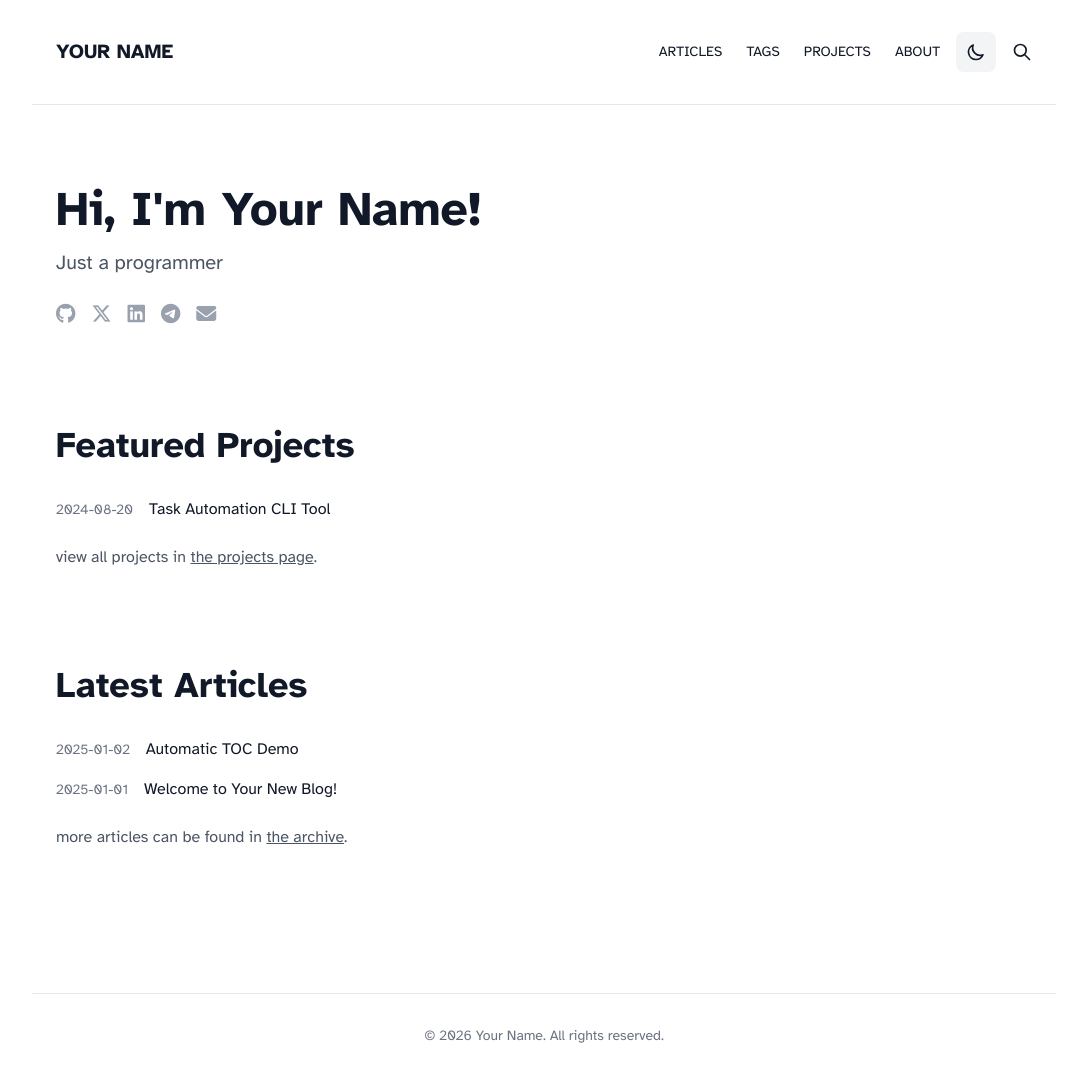
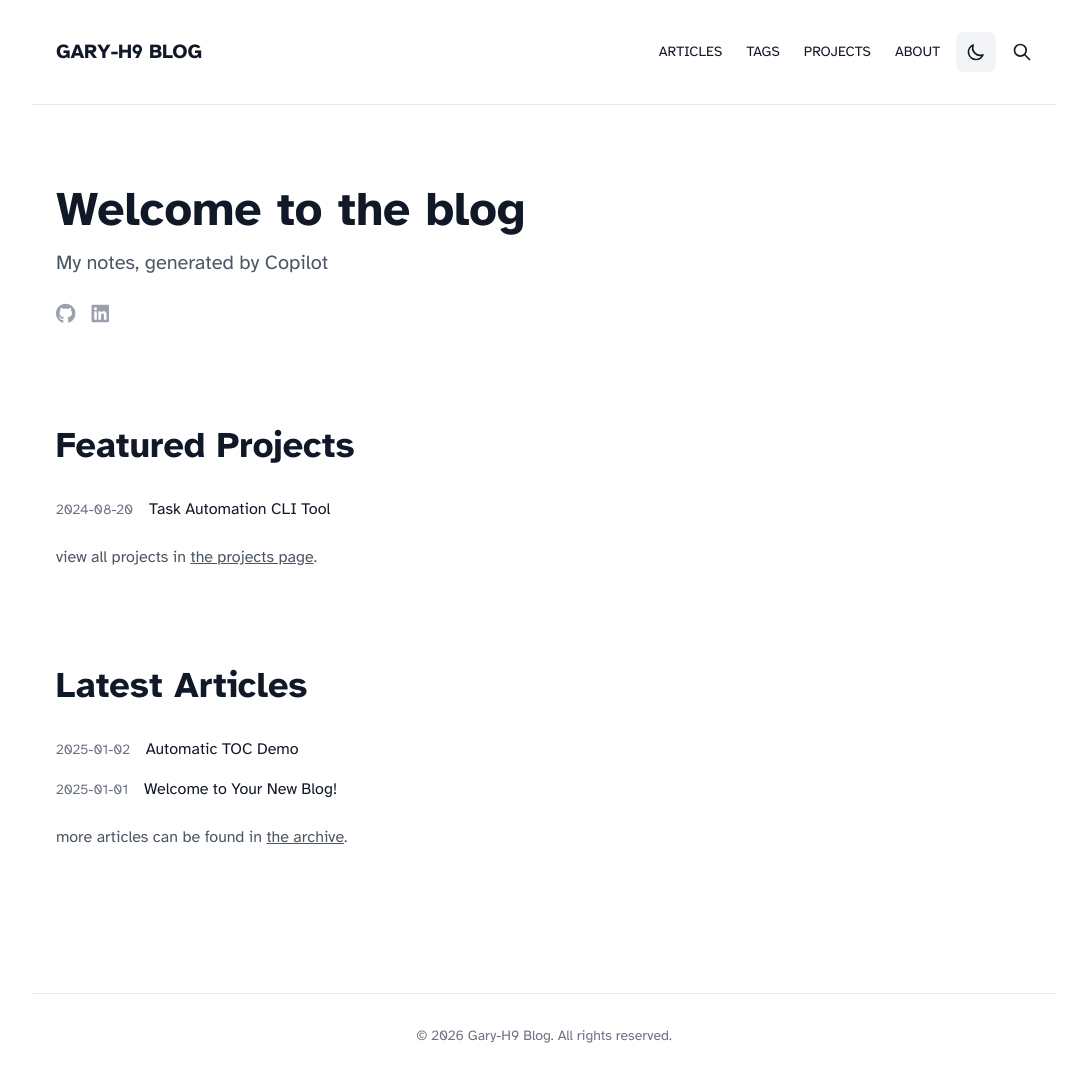
Before and after one commit to Gary-H9/gary-h9.github.io, a Jekyll site: the page built from index.html, in a window 1280 px wide. Shown: the whole page, without its empty margins (96-1183 px from the left). Built offline with Jekyll 4.4.1, drawn with Linux system fonts in a browser that asks for light colours; part of the change alters nothing that is shown.

Commit message:
Update Jekyll config
Co-authored-by: Copilot App <223556219+Copilot@users.noreply.github.com>

```diff
--- a/_config.yml
+++ b/_config.yml
@@ -2,12 +2,12 @@
 # Site settings
 # -----------------------------------------------------------------------------
 
-title: Your Name
-first_name: Your
-last_name: Name
-greeting: "Hi, I'm Your Name!"
-tagline: "Just a programmer"
-email: your-email@example.com
+title: Gary-H9 Blog
+first_name: Gary
+last_name: Blog
+greeting: "Welcome to the blog"
+tagline: "My notes, generated by Copilot"
+email: no
 
 description: >- # the ">" symbol means to ignore newlines
   Personal blog - A programmer sharing thoughts on software development,
@@ -20,8 +20,8 @@ footer_text: >
 lang: en # the language of your site (for example: en, fr, cn, ru, etc.)
 icon: ⚛️  # the emoji used as the favicon (alternatively, provide image name in /assets/img/)
 
-url: "https://alihtt.github.io" # the base hostname & protocol for your site
-baseurl: "/al-minimal" # the subpath of your site, e.g. /blog/. Leave blank for root
+url: "https://gary-h9.github.io"
+baseurl: "/gary-h9" # the subpath of your site, e.g. /blog/. Leave blank for root
 
 # -----------------------------------------------------------------------------
 # About
@@ -37,20 +37,20 @@ about: >-
 
 social:
   - icon: fa-brands fa-github
-    link: https://github.com/yourusername
+    link: https://github.com/gary-h9
     name: GitHub
-  - icon: fa-brands fa-x-twitter
-    link: https://twitter.com/your_twitter
-    name: Twitter / X
+  # - icon: fa-brands fa-x-twitter
+  #   link: https://twitter.com/your_twitter
+  #   name: Twitter / X
   - icon: fa-brands fa-linkedin
-    link: https://linkedin.com/in/your_linkedin
+    link: https://www.linkedin.com/in/garyconorhenderson
     name: LinkedIn
-  - icon: fa-brands fa-telegram
-    link: https://t.me/your_telegram
-    name: Telegram
-  - icon: fa-solid fa-envelope
-    link: mailto:your.email@example.com
-    name: Email
+  # - icon: fa-brands fa-telegram
+  #   link: https://t.me/your_telegram
+  #   name: Telegram
+  # - icon: fa-solid fa-envelope
+  #   link: mailto:your.email@example.com
+  #   name: Email
 
 # -----------------------------------------------------------------------------
 # Navigation
@@ -135,3 +135,69 @@ compress_html:
   endings: all
   ignore:
     envs: ['development']
+
+google_analytics: # your Google Analytics measurement ID (format: G-XXXXXXXXXX)
+# disqus_shortname: # your disqus shortname (uncomment to enable comments)
+
+# -----------------------------------------------------------------------------
+# Blog
+# -----------------------------------------------------------------------------
+
+# Pagination (GitHub Pages compatible)
+paginate: 10
+paginate_path: "/articles/page/:num/"
+
+# Permalinks (clean URLs without .html)
+permalink: /articles/:title/
+
+# -----------------------------------------------------------------------------
+# Collections
+# -----------------------------------------------------------------------------
+
+collections:
+  projects:
+    output: true
+    permalink: /projects/:path/
+
+defaults:
+  - scope:
+      path: ""
+      type: "projects"
+    values:
+      layout: "project"
+
+# -----------------------------------------------------------------------------
+# Jekyll settings
+# -----------------------------------------------------------------------------
+
+# Markdown and syntax highlight
+markdown: kramdown
+
+# Build settings
+plugins:
+  - jekyll-feed
+  - jekyll-paginate
+  - jekyll-sitemap
+  - jekyll-seo-tag
+
+# Includes & excludes
+exclude:
+  - docs/
+  - node_modules/
+  - vendor/
+  - Gemfile
+  - Gemfile.lock
+  - package.json
+  - package-lock.json
+  - README.md
+  - CONTRIBUTING.md
+  - LICENSE
+  - .gitignore
+
+# Performance - HTML Compression
+compress_html:
+  clippings: all
+  comments: ["<!-- ", " -->"]
+  endings: all
+  ignore:
+    envs: ['development']
```
